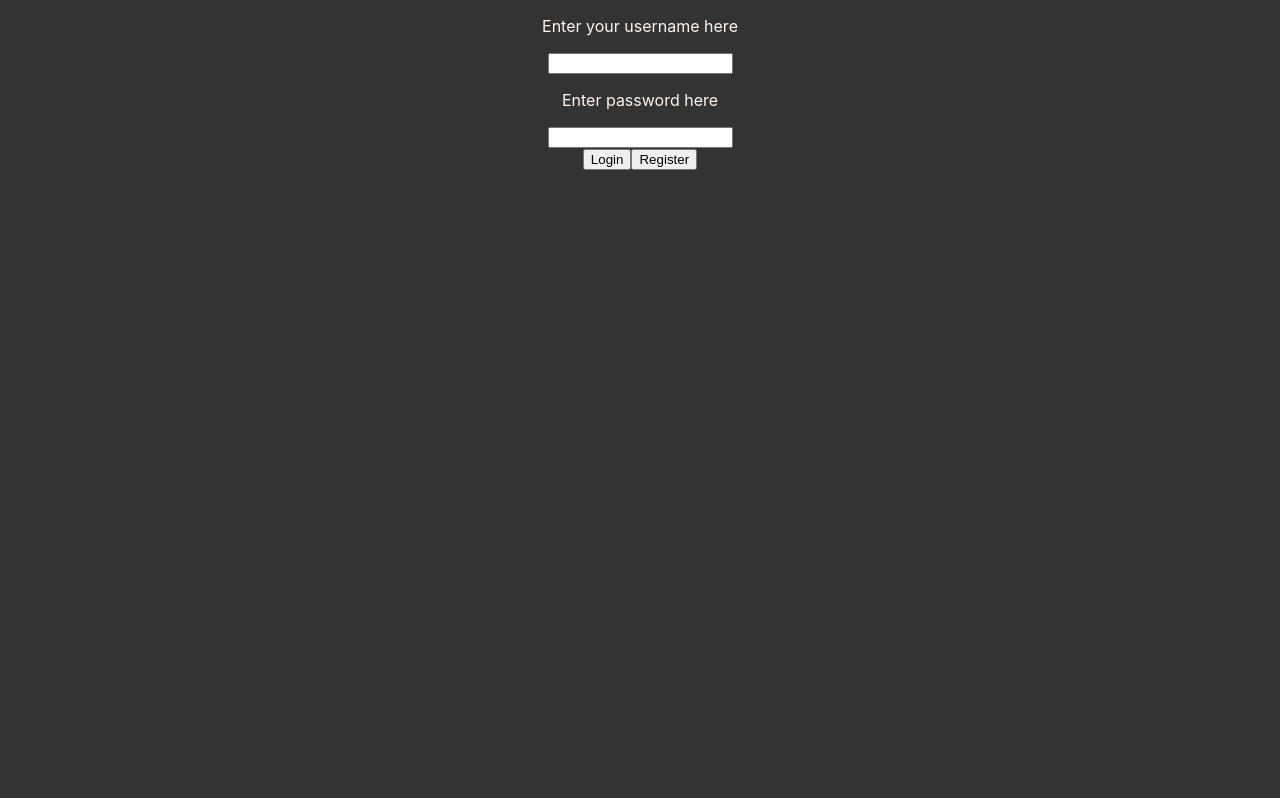
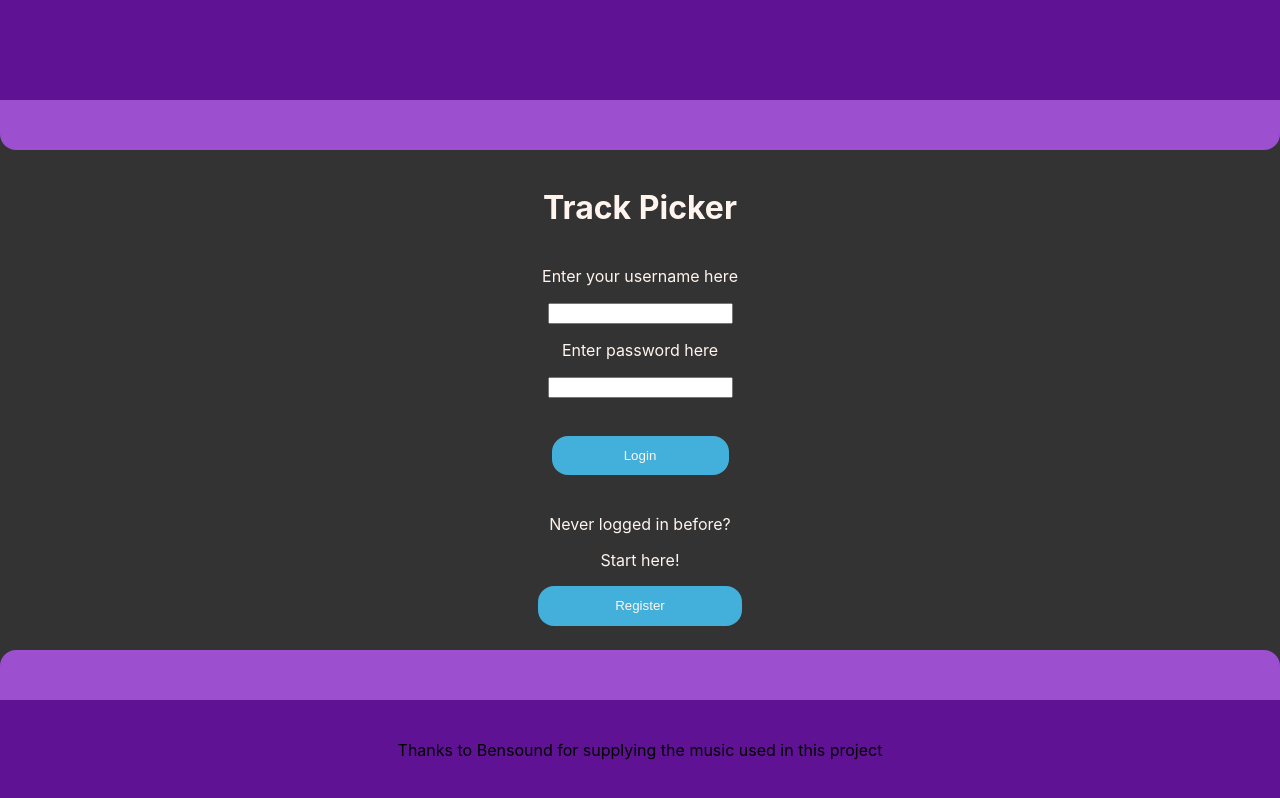
Before and after one commit to swoop21445/Enterprise_web_systems, a React (Create React App) app in the folder node-server-aws/aws-react/: page / in a window 1280 px wide. Built offline with nearby package versions, Linux system fonts and the light colour scheme.

Commit message:
some cleanup of file structure plus css edits

```diff
--- a/node-server-aws/aws-react/src/App.css
+++ b/node-server-aws/aws-react/src/App.css
@@ -3,15 +3,45 @@
 }
 
 .header_area{
-  height: 15%;
-  background-color: #601294 ;
+  height: 100px;
+  width: 100%;
+  height: 100px;
+  background-color: #601294;
+  /*border-bottom-left-radius: 1rem;
+  border-bottom-right-radius:1rem;*/
 }
 
 .smaller_header_area{
-  height: 5%;
-  background-color: #9c4fcf
+  height: 50px;
+  background-color: #9c4fcf;
+  border-bottom-left-radius: 1rem;
+  border-bottom-right-radius:1rem;
 }
 
+.bottom-container{
+  position: fixed;
+  width: 100%;
+  bottom: 0;
+}
+
+.smaller_footer_area{
+  height: 50px;
+  background-color: #9c4fcf;
+  border-top-left-radius: 1rem;
+  border-top-right-radius: 1rem;
+}
+
+.footer_area{
+  text-align: center;
+  height: 100px;
+  height: 100px;
+  background-color: #601294;
+}
+.footer_area > p{
+  margin-top: auto;
+  padding-top: 40px;
+  color: black;
+}
 .container {
   display: grid;
   grid-template-columns: [first] 50% [line2] 50%;
@@ -28,11 +58,28 @@
   height: 400px;
 }
 
-p , h1, h3{
+.login_spacer{
+  margin: 3%;
+}
+
+.button{
+  background-color: #43b0db;
+  border: none;
+  color: seashell;
+  padding: 1% 6%;
+  border-radius: 1rem;
+}
+
+p , h3{
   color:seashell;
 }
 
-
+h1{
+  color: seashell;
+  margin: 3%;
+  border-bottom: solid;
+  border-bottom: #9c4fcf;
+}
 
 .errmsg{
   color: red;
--- a/node-server-aws/aws-react/src/App.js
+++ b/node-server-aws/aws-react/src/App.js
@@ -30,6 +30,10 @@ function App() {
                   <Route path="/thank_you" component={thank_you} />
                 </Switch>
               </Router>
+            <div className='bottom-container'>
+                <div className='smaller_footer_area'></div>
+                <div className='footer_area'> <p>Thanks to Bensound for supplying the music used in this project</p></div>
+            </div>
         </div>
       </AuthContext.Provider>
     </UserContext.Provider>
--- a/node-server-aws/aws-react/src/Components/Login.js
+++ b/node-server-aws/aws-react/src/Components/Login.js
@@ -9,8 +9,9 @@ import {useHistory} from 'react-router-dom'
 
 
 function Login () {
-    const [username, setusername] = useState("testu")
-    const [password, setpassword] = useState("testp")
+    const [username, setusername] = useState(" ")
+    const [password, setpassword] = useState(" ")
+    const [errmsg,setErrmsg] = useState(" ")
     const {user, setUser} = useContext(UserContext)
     const {auth, setAuth} = useContext(AuthContext)
 
@@ -24,18 +25,27 @@ function Login () {
                 setUser(result.id);
                 setAuth(true);
                 history.push(('/main/' + result.id + '/' + (username)))
+            } else {
+                setErrmsg("Username or Password Incorrect!")
             }
         })
+        .catch(res => setErrmsg("Username or Password Incorrect! Have you registered your account?"))
     }
 
     return (
         <div>
+            <h1>Track Picker</h1>
             <p>Enter your username here</p>
             <input className="text_input" type="text" onChange={e => setusername(e.target.value)}/>
             <p>Enter password here</p>
-            <input  className="text_input" type="text" onChange={e => setpassword(e.target.value)}/>
+            <input  className="text_input" type="password" onChange={e => setpassword(e.target.value)}/>
+            <div className='login_spacer'>
+                <button className='button' onClick={ () => {login_click()}}>Login</button>
+            </div>
+            <p className="errmsg">{errmsg}</p>
             <div>
-                <button className='button' onClick={ () => {login_click()}}>Login</button>
+                <p>Never logged in before?</p>
+                <p>Start here!</p>
                 <button className='button' onClick={ () => {history.push('/register')}}>Register</button>
             </div>
         </div>
--- a/node-server-aws/aws-react/src/Components/choice-page.js
+++ b/node-server-aws/aws-react/src/Components/choice-page.js
@@ -39,7 +39,7 @@ function Choice_page () {
 
     function dashboard_button(){
         return (
-        <button className='track_select' onClick={ () => history.push("/dashboard/" + username)}>
+        <button className='button' onClick={ () => history.push("/dashboard/" + username)}>
             go to dashboard
             </button>)
     }
--- a/node-server-aws/aws-react/src/Components/register.js
+++ b/node-server-aws/aws-react/src/Components/register.js
@@ -36,7 +36,7 @@ function Register () {
             login()
         })
     } else {
-        setErrmsg("Your password enties don't match!")
+        setErrmsg("Your password entries don't match!")
     }
 
     }
@@ -48,10 +48,10 @@ return (
             <p>Enter your username here</p>
             <input className="text_input" type="text" onChange={e => setUsername(e.target.value)}/>
             <p>Enter password here</p>
-            <input  className="text_input" type="text" onChange={e => setPassword(e.target.value)}/>
+            <input  className="text_input" type="password" onChange={e => setPassword(e.target.value)}/>
             <p>Please re-enter your password</p>
-            <input className="text_input" type="text" onChange={e => setPassword_confirmation(e.target.value)}/>
-            <div>
+            <input className="text_input" type="password" onChange={e => setPassword_confirmation(e.target.value)}/>
+            <div className='login_spacer'>
             <button className='button' onClick={ () => {register_click()}}>Register Now</button>
             </div>
             <p className="errmsg">{errmsg}</p>
--- a/node-server-aws/aws-react/src/Components/thank_you.js
+++ b/node-server-aws/aws-react/src/Components/thank_you.js
@@ -1,11 +1,18 @@
+import {useHistory} from 'react-router-dom'
 
 
-export function thank_you (){
+export function Thank_you (){
+    const history = useHistory()
     return(
         <div>
-            <h1>Thank you for your input!</h1>
+            <div>
+                <h1>Thank you for your input!</h1>
+            </div>
+            <div>
+                <button className='button' onClick={ () => {history.push('/')}}>Return to login page</button>
+            </div>
         </div>
     )
 }
 
-export default thank_you;
+export default Thank_you;
--- a/node-server-aws/aws-react/src/index.css
+++ b/node-server-aws/aws-react/src/index.css
@@ -1,11 +1,11 @@
 body {
-  margin: 0;
   font-family: -apple-system, BlinkMacSystemFont, 'Segoe UI', 'Roboto', 'Oxygen',
     'Ubuntu', 'Cantarell', 'Fira Sans', 'Droid Sans', 'Helvetica Neue',
     sans-serif;
   -webkit-font-smoothing: antialiased;
   -moz-osx-font-smoothing: grayscale;
   background-color: #333333 ;
+  margin: 0px;
 }
 
 code {
```
Also changed, not shown: node-server-aws/aws-react/src/logo.svg (deleted), 1 other file (tests, documents, lock files or other folders).
